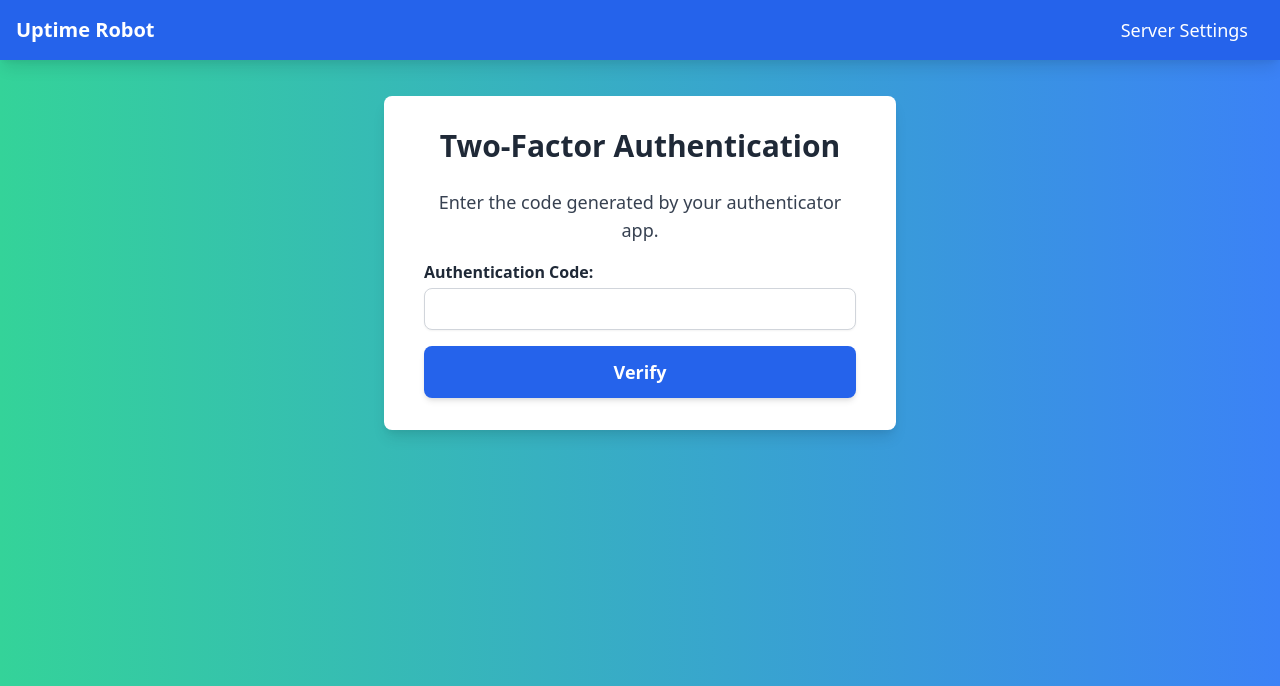
After one commit to DakshRocks21/Uptime-Robot, a Flask app: page /2fa_verify in a window 1280 px wide. The commit adds this page. Shown: the top 686 px of the page. Run offline with Flask 3, Linux system fonts and the light colour scheme; the visitor is signed in with stand-in values (Sample User, id 1); some libraries are stand-ins or nearby versions.

Commit message:
added 2fa

```diff
--- a/app.py
+++ b/app.py
@@ -15,7 +15,9 @@ from flask_bcrypt import Bcrypt
 from bson import ObjectId
 import time
 from flask import abort
-
+import pyotp
+import qrcode
+import io
 
 
 app = Flask(__name__)
@@ -119,20 +121,89 @@ def check_service(service):
 
     print(f"Service {service['name_of_service']} checked. Status: {status}, Response Time: {response_time}ms")
 
+@app.route('/2fa_setup')
+@login_required
+def two_factor_setup():
+    if current_user.two_factor_enabled:
+        flash("2FA is already enabled.", "info")
+        return redirect(url_for('dashboard'))
+
+    # Generate a new OTP secret
+    otp_secret = pyotp.random_base32()  # Always generate a new secret at this stage
+    totp = pyotp.TOTP(otp_secret)
+    qr_uri = totp.provisioning_uri(name=current_user.email, issuer_name="YourAppName")
+
+    # Generate QR code
+    qr = qrcode.QRCode(
+        version=1,
+        error_correction=qrcode.constants.ERROR_CORRECT_L,
+        box_size=10,
+        border=4,
+    )
+    qr.add_data(qr_uri)
+    qr.make(fit=True)
+    img = qr.make_image(fill_color="black", back_color="white")
+    buf = io.BytesIO()
+    img.save(buf)
+    buf.seek(0)
+
+    # Save QR code image in static files (or serve directly to the template)
+    with open(f"static/{current_user.username}_qrcode.png", "wb") as f:
+        img.save(f)
+        print(f"QR code saved as static/{current_user.username}_qrcode.png")
+
+    return render_template('2fa_setup.html', qr_code=f"/static/{current_user.username}_qrcode.png", otp_secret=otp_secret)
+
+@app.route('/disable_2fa', methods=['POST'])
+@login_required
+def disable_2fa():
+    user_collection.update_one(
+        {"_id": ObjectId(current_user.id)},
+        {"$set": {"two_factor_enabled": False, "otp_secret": None}}
+    )
+    flash("Two-Factor Authentication has been disabled.", "success")
+    return redirect(url_for('settings'))
+
+@app.route('/enable_2fa', methods=['POST'])
+@login_required
+def enable_2fa():
+    otp_secret = request.form.get('otp_secret')
+    otp = request.form.get('otp')
+
+    totp = pyotp.TOTP(otp_secret)
+    if totp.verify(otp):
+        # Enable 2FA after successful OTP verification
+        user_collection.update_one({"_id": ObjectId(current_user.id)}, {"$set": {"two_factor_enabled": True, "otp_secret": otp_secret}})
+        flash("2FA has been enabled.", "success")
+        return redirect(url_for('dashboard'))
+    else:
+        flash("Invalid OTP. Please try again.", "danger")
+        return redirect(url_for('two_factor_setup'))
+
 
 class User(UserMixin):
-    def __init__(self, user_id, username, email, password_hash, is_admin=False):
+    def __init__(self, user_id, username, email, password_hash, is_admin=False, otp_secret=None, two_factor_enabled=False):
         self.id = user_id
         self.username = username
         self.email = email
         self.password_hash = password_hash
         self.is_admin = is_admin
+        self.otp_secret = otp_secret or pyotp.random_base32()  # Generate a new secret if not provided
+        self.two_factor_enabled = two_factor_enabled
 
     @staticmethod
     def get_user_by_id(user_id):
         user_data = user_collection.find_one({"_id": ObjectId(user_id)})
         if user_data:
-            return User(str(user_data['_id']), user_data['username'], user_data['email'], user_data['password_hash'], user_data.get('is_admin', False))
+            return User(
+                str(user_data['_id']),
+                user_data['username'],
+                user_data['email'],
+                user_data['password_hash'],
+                user_data.get('is_admin', False),
+                user_data.get('otp_secret'),
+                user_data.get('two_factor_enabled', False)
+            )
         return None
 
     @staticmethod
@@ -155,9 +226,10 @@ def non_admin_required(f):
     @login_required
     def decorated_function(*args, **kwargs):
         if current_user.is_admin:
+            flash('Welcome Admin!', 'info')
             return redirect(url_for('admin'))  # Redirect admins to the dashboard or another page
         else:
-            flash('Admins are not allowed to access this page.', 'warning')
+            pass
         return f(*args, **kwargs)
     return decorated_function
 
@@ -365,7 +437,7 @@ def unauthorized_error(error):
 
 @app.route('/')
 def index():
-    if current_user.is_admin:
+    if current_user.is_authenticated and current_user.is_admin:
         return redirect(url_for('admin_users'))
     elif current_user.is_authenticated:
         return redirect(url_for('dashboard'))
@@ -376,14 +448,13 @@ def index():
 def dashboard():
     services = list(collection.find({"user_id": current_user.id}))  # Fetch only the services belonging to the logged-in user
     return render_template('dashboard.html', services=services)
-
-
 @app.route('/signup', methods=['GET', 'POST'])
 def signup():
     if request.method == 'POST':
         username = request.form['username']
         email = request.form['email']
         password = request.form['password']
+        wants_2fa = 'enable_2fa' in request.form  # Check if the user wants to enable 2FA
         hashed_password = bcrypt.generate_password_hash(password).decode('utf-8')
 
         # Check if username or email already exists
@@ -396,11 +467,22 @@ def signup():
             "username": username,
             "email": email,
             "password_hash": hashed_password,
-            "email_notifications": True
+            "two_factor_enabled": False,  # 2FA is not enabled yet
+            "otp_secret": None,  # Will be generated in 2FA setup
+            "email_notifications": True,
+            "wants_2fa": wants_2fa  # Store the intent to enable 2FA
         }
         user_collection.insert_one(user_data)
         flash('Account created successfully! Please log in.', 'success')
-        return redirect(url_for('login'))
+
+        # Auto-login the user after signup and redirect to 2FA setup if they expressed interest
+        user = User.get_user_by_username(username)
+        login_user(user)
+
+        if wants_2fa:
+            return redirect(url_for('two_factor_setup'))
+
+        return redirect(url_for('dashboard'))
 
     return render_template('signup.html')
 
@@ -408,20 +490,57 @@ def signup():
 @app.route('/login', methods=['GET', 'POST'])
 def login():
     if request.method == 'POST':
-        print(request.form)
         username = request.form['username']
         password = request.form['password']
-        user = User.get_user_by_username(username)
 
-        if user and bcrypt.check_password_hash(user.password_hash, password):
+        if '@' in username:
+            user_data = user_collection.find_one({"email": username})
+        else:
+            user_data = user_collection.find_one({"username": username})
+
+
+        if user_data and bcrypt.check_password_hash(user_data['password_hash'], password):
+            user = User(
+                user_id=user_data['_id'],
+                username=user_data['username'],
+                email=user_data['email'],
+                password_hash=user_data['password_hash'],
+                is_admin=user_data.get('is_admin', False),
+                otp_secret=user_data.get('otp_secret'),
+                two_factor_enabled=user_data.get('two_factor_enabled', False)
+            )
+
             login_user(user)
-            flash('Logged in successfully!', 'success')
-            return redirect(url_for('index'))
+            if user.two_factor_enabled:
+                return redirect(url_for('two_factor_verify'))
+            elif user_data.get('wants_2fa', False):
+                flash("Please complete your 2FA setup.", "info")
+                return redirect(url_for('two_factor_setup'))
+            else:
+                flash("Logged in successfully!", "success")
+                return redirect(url_for('dashboard'))
         else:
-            print('Invalid username or password!')
-            flash('Invalid username or password!', 'danger')
+            flash("Invalid email or password.", "danger")
 
     return render_template('login.html')
+
+
+@app.route('/2fa_verify', methods=['GET', 'POST'])
+@login_required
+def two_factor_verify():
+    if request.method == 'POST':
+        otp = request.form['otp']
+        totp = pyotp.TOTP(current_user.otp_secret)
+
+        if totp.verify(otp):
+            flash("2FA verification successful!", "success")
+            return redirect(url_for('dashboard'))
+        else:
+            flash("Invalid OTP. Please try again.", "danger")
+            return redirect(url_for('two_factor_verify'))
+
+    return render_template('2fa_verify.html')
+
 
 @app.route('/logout')
 @non_admin_required
@@ -468,6 +587,7 @@ def events():
 
     # Fetch all events from all services within the time range
     services = collection.find({
+        "user_id": current_user.id,
         "results.time": {"$gte": start_time, "$lte": end_time}
     })
 
--- /dev/null
+++ b/templates/2fa_verify.html
@@ -0,0 +1,24 @@
+{% extends "base.html" %}
+
+{% block title %}Two-Factor Authentication Verification{% endblock %}
+
+{% block content %}
+<div class="flex items-center justify-center">
+    <div class="text-center py-8 bg-white rounded-lg shadow-lg max-w-lg px-10 mx-auto">
+        <h1 class="text-3xl font-bold mb-6 text-gray-800">Two-Factor Authentication</h1>
+        <p class="text-lg mb-4 text-gray-700">Enter the code generated by your authenticator app.</p>
+        <form action="{{ url_for('two_factor_verify') }}" method="post" class="space-y-4">
+            <div>
+                <label for="otp" class="block text-left text-gray-800 font-semibold">Authentication Code:</label>
+                <input type="text" name="otp" id="otp"
+                    class="block w-full mt-1 py-2 px-3 border border-gray-300 rounded-lg shadow-sm focus:outline-none focus:ring-2 focus:ring-blue-500"
+                    required>
+            </div>
+            <button type="submit"
+                class="block w-full py-3 text-lg font-semibold text-white bg-blue-600 rounded-lg shadow-md transition duration-300 ease-in-out hover:bg-blue-700 focus:outline-none focus:ring-2 focus:ring-blue-500">
+                Verify
+            </button>
+        </form>
+    </div>
+</div>
+{% endblock %}
--- a/templates/login.html
+++ b/templates/login.html
@@ -5,7 +5,7 @@
     <h1 class="text-4xl font-bold mb-8 text-gray-800 text-center">Log In</h1>
     <form action="{{ url_for('login') }}" method="POST" class="p-6 bg-white shadow-lg rounded-xl">
         <div class="mb-6">
-            <label class="block text-gray-700 font-semibold mb-2" for="username">Username</label>
+            <label class="block text-gray-700 font-semibold mb-2" for="username">Username or email</label>
             <input type="text" id="username" name="username"
                 class="w-full p-3 border border-gray-300 rounded-lg focus:ring-2 focus:ring-blue-500 focus:border-transparent"
                 placeholder="Enter your username" required>
```
Also changed, not shown: templates/2fa_setup.html (added, +27 -0 lines), templates/settings.html (+27 -0 lines), templates/signup.html (+8 -0 lines), README.md (deleted), 1 other file.
